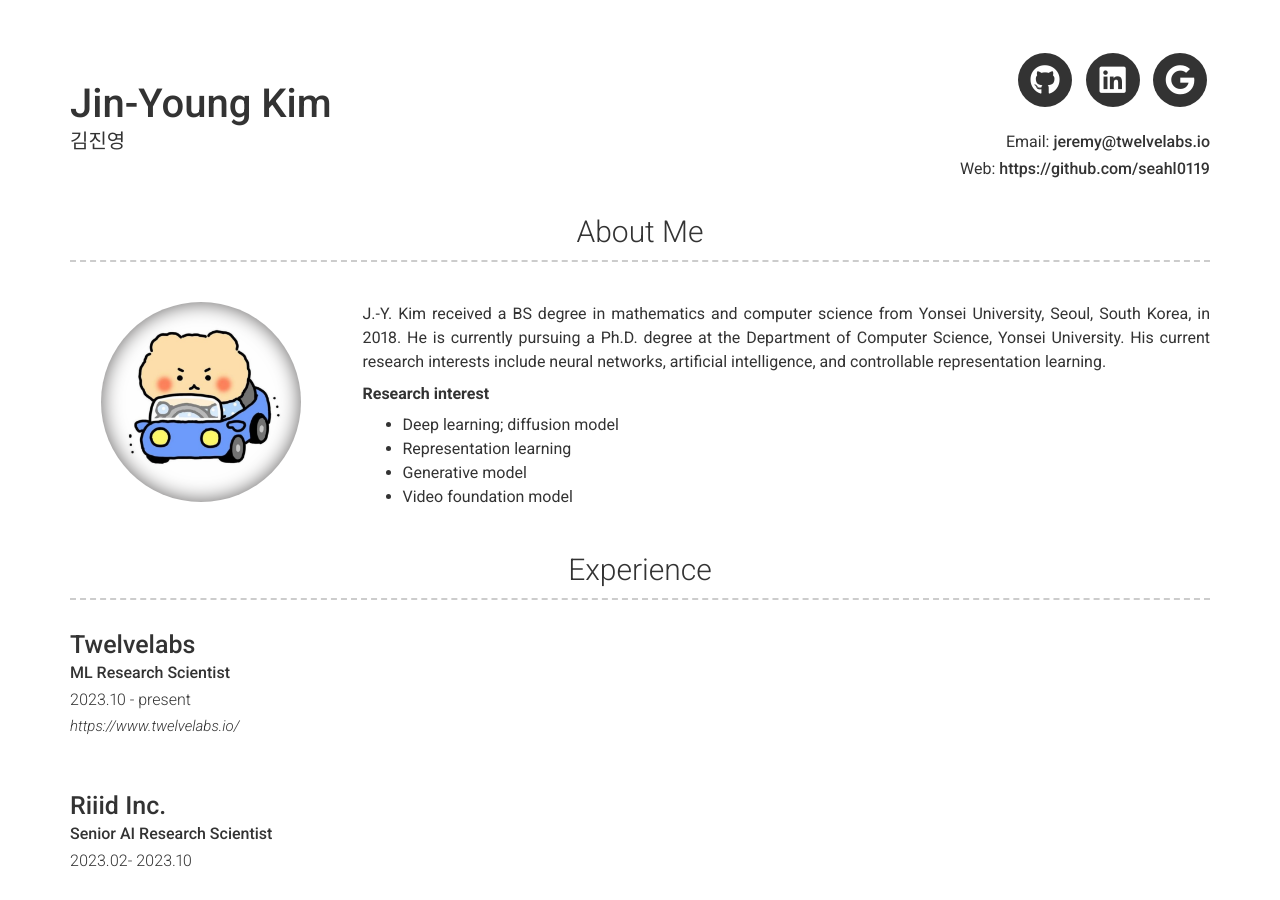
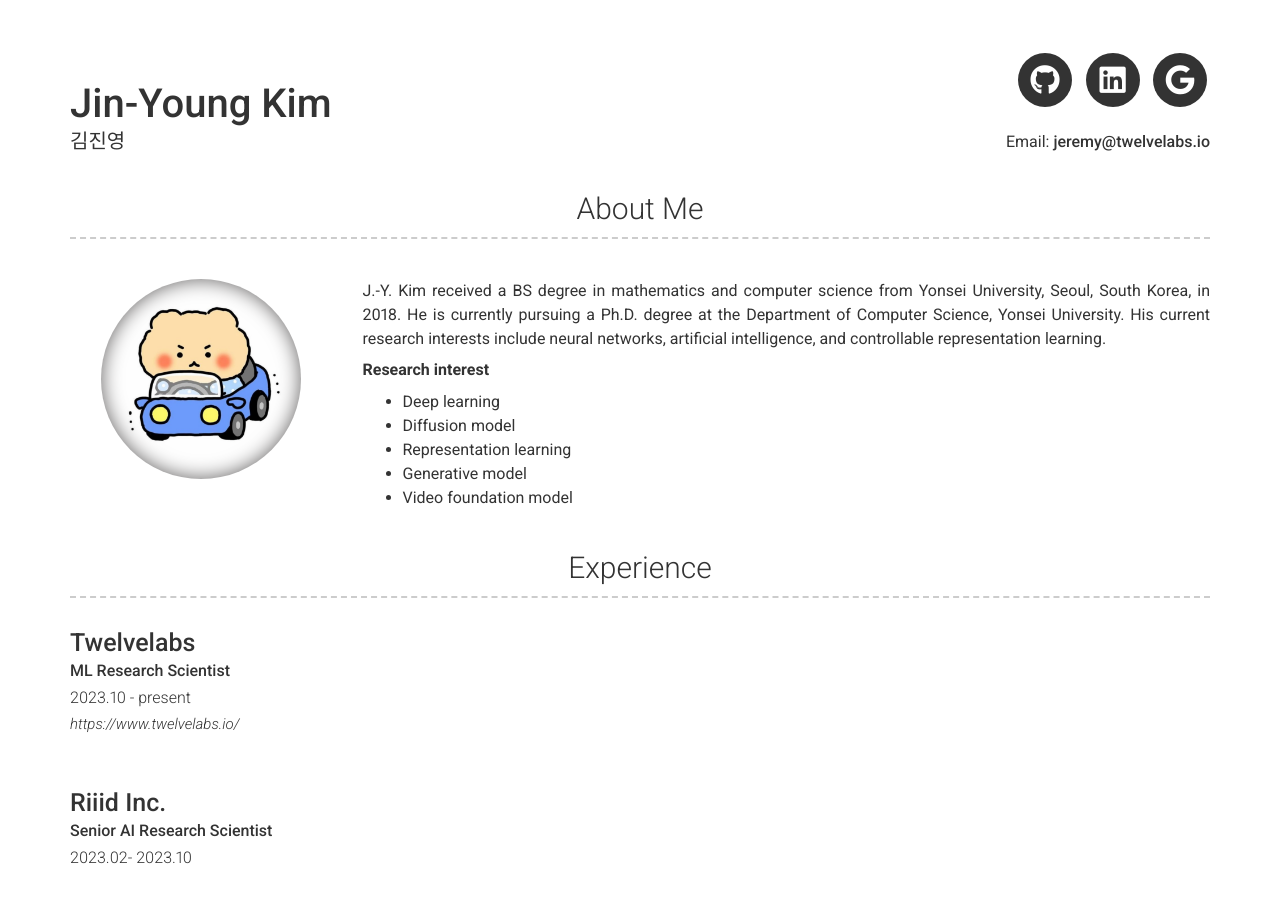
Before and after one commit to seahl0119/JYKim.github.io, a Jekyll site: the page built from index.md, in a window 1280 px wide and 900 px high. Built offline with Jekyll 4.4.1, drawn with Linux system fonts in a browser that asks for light colours; nearby versions of some CDN libraries.

Commit message:
Update _config.yml

```diff
--- a/_config.yml
+++ b/_config.yml
@@ -12,7 +12,7 @@ email: jeremy@twelvelabs.io
 # email_title: Email (Email title override)
 # phone: Your phone number (optional)
 # phone_title: Phone (Phone title override)
-website: https://github.com/seahl0119
+# website: https://github.com/seahl0119
 # website_title: Web (Website title override)
 
 # Dark Mode (true/false/never)
@@ -56,7 +56,8 @@ about_content: | # this will include new lines to allow paragraphs
       His current research interests include neural networks, artificial intelligence, and controllable representation learning.
 
       <strong> Research interest <strong>
-      - Deep learning; diffusion model
+      - Deep learning
+      - Diffusion model
       - Representation learning
       - Generative model
       - Video foundation model
```
